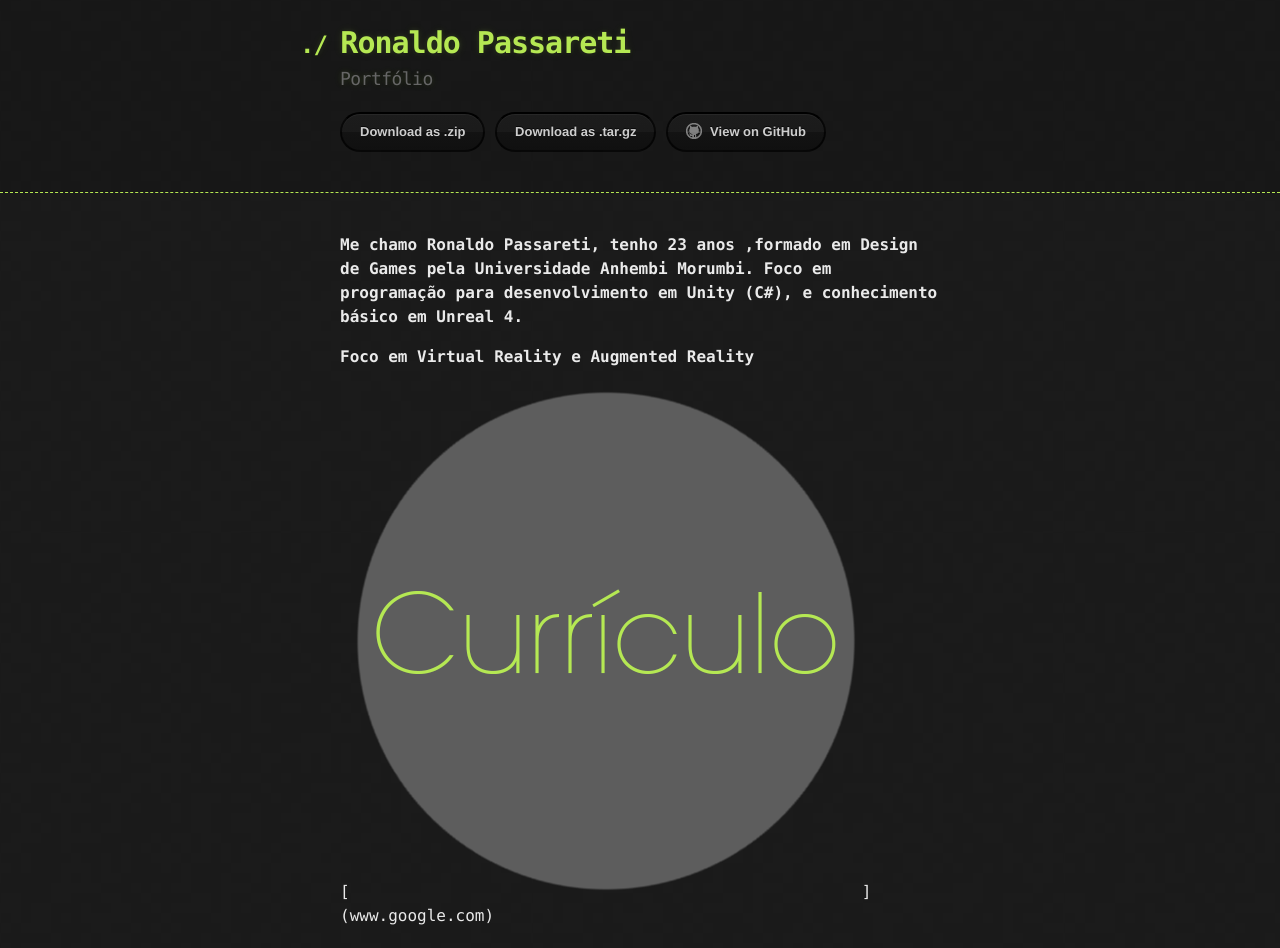
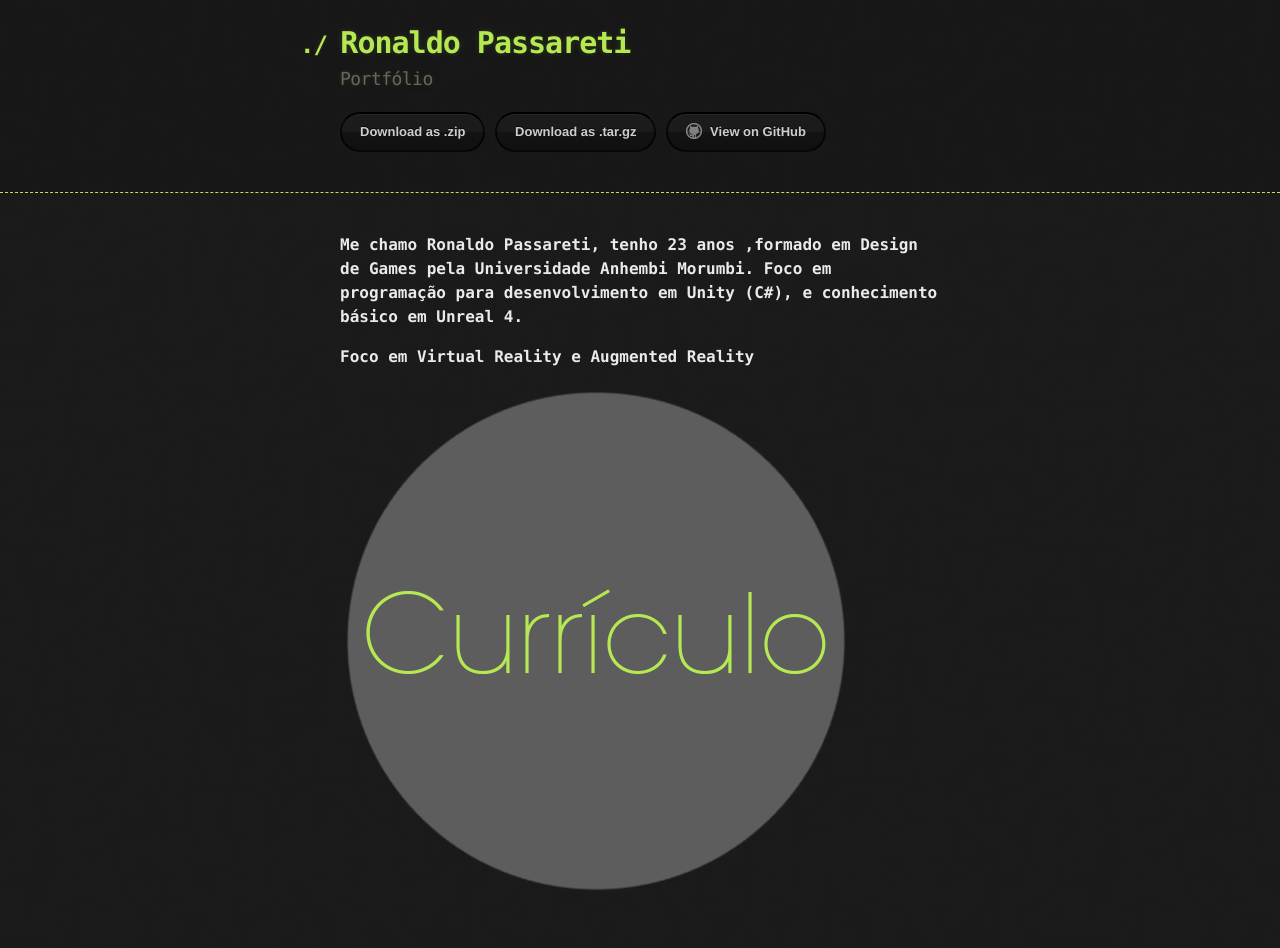
Before and after one commit to rpassareti/rpassareti.github.io, a Jekyll site: the page built from index.md, in a window 1280 px wide. Built offline with Jekyll 4.4.1, drawn with Linux system fonts in a browser that asks for light colours; our own code applies the rules of GitHub Pages for plain Markdown files; after the commit the page ends 924 px from its top, so only the background shows below that.

Commit message:
Update index.md
teste

```diff
--- a/index.md
+++ b/index.md
@@ -2,4 +2,4 @@
 
 **Foco em Virtual Reality e Augmented Reality**
 
-[![](https://github.com/rpassareti/rpassareti.github.io/blob/master/bts/bt_curriculo.png)] (www.google.com)
+![www.google.com)](https://github.com/rpassareti/rpassareti.github.io/blob/master/bts/bt_curriculo.png)
```
